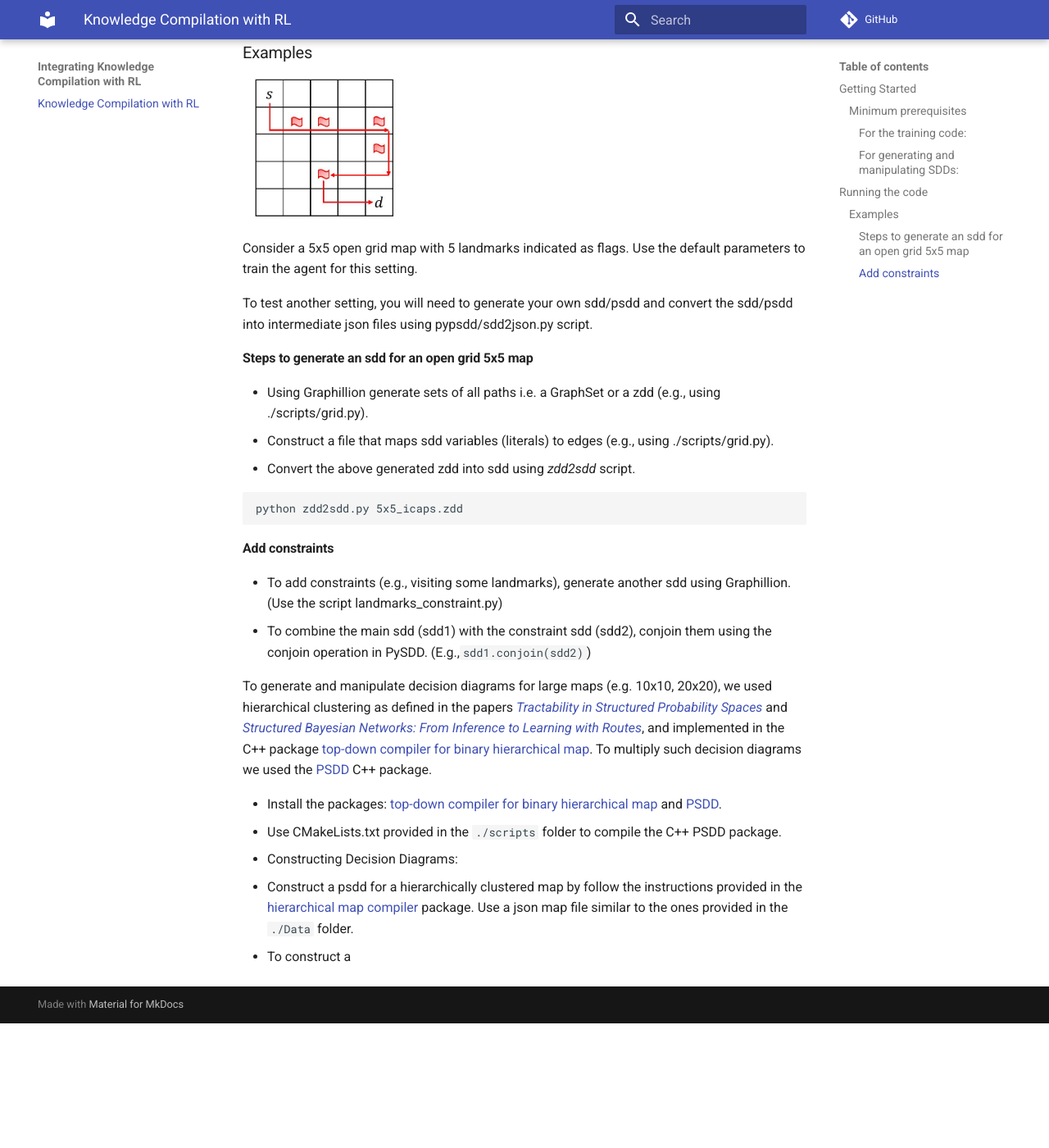
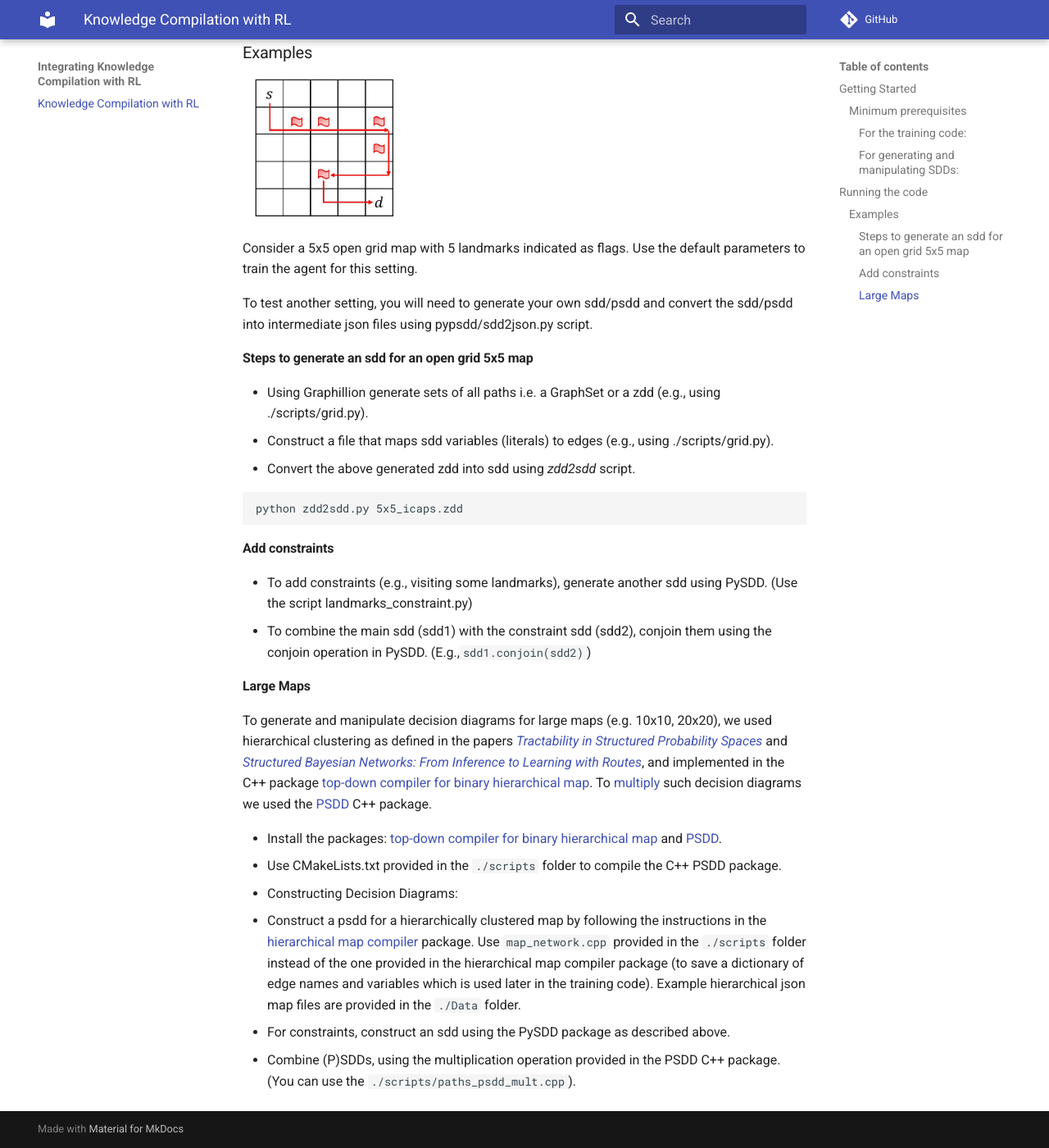
Before and after one commit to kushagra06/KCRL-Docs, an MkDocs documentation site: the page built from docs/index.md, in a window 1280 px wide and 1400 px high, scrolled down 1108 px. Shown: the whole window at 82% size. Built offline with MkDocs 1.6.1 and Material for MkDocs 9.7.7, drawn with Linux system fonts in a browser that asks for light colours; comment, search, counter and statistics services are not loaded; before the commit the page ends 2356 px from its top, so only the background shows below that.

Commit message:
Update index.md

````diff
--- a/docs/index.md
+++ b/docs/index.md
@@ -30,6 +30,7 @@ bash install.sh
 It is recommended to install all the dependencies in a conda environment.
 
 ## Running the code
+
 To start the training process with default parameters and settings, run
 ```
 python DCRL.py
@@ -46,6 +47,7 @@ Consider a 5x5 open grid map with 5 landmarks indicated as flags. Use the defaul
 To test another setting, you will need to generate your own sdd/psdd and convert the sdd/psdd into intermediate json files using pypsdd/sdd2json.py script.
 
 #### Steps to generate an sdd for an open grid 5x5 map
+
 * Using Graphillion generate sets of all paths i.e. a GraphSet or a zdd (e.g., using ./scripts/grid.py).
 * Construct a file that maps sdd variables (literals) to edges (e.g., using ./scripts/grid.py).
 * Convert the above generated zdd into sdd using *zdd2sdd* script.
@@ -53,13 +55,17 @@ To test another setting, you will need to generate your own sdd/psdd and convert
 python zdd2sdd.py 5x5_icaps.zdd
 ```
 #### Add constraints
-* To add constraints (e.g., visiting some landmarks), generate another sdd using Graphillion. (Use the script landmarks_constraint.py)
+
+* To add constraints (e.g., visiting some landmarks), generate another sdd using PySDD. (Use the script landmarks_constraint.py)
 * To combine the main sdd (sdd1) with the constraint sdd (sdd2), conjoin them using the conjoin operation in PySDD. (E.g.,`sdd1.conjoin(sdd2)`)
 
-To generate and manipulate decision diagrams for large maps (e.g. 10x10, 20x20), we used hierarchical clustering as defined in the papers [*Tractability in Structured Probability Spaces*](https://proceedings.neurips.cc/paper/2017/file/deb54ffb41e085fd7f69a75b6359c989-Paper.pdf) and [*Structured Bayesian Networks: From Inference to Learning with Routes*](https://ojs.aaai.org//index.php/AAAI/article/view/4796), and implemented in the C++ package [top-down compiler for binary hierarchical map](https://github.com/hahaXD/hierarchical_map_compiler). To multiply such decision diagrams we used the [PSDD](https://github.com/hahaXD/psdd) C++ package.
+#### Large Maps
+
+To generate and manipulate decision diagrams for large maps (e.g. 10x10, 20x20), we used hierarchical clustering as defined in the papers [*Tractability in Structured Probability Spaces*](https://proceedings.neurips.cc/paper/2017/file/deb54ffb41e085fd7f69a75b6359c989-Paper.pdf) and [*Structured Bayesian Networks: From Inference to Learning with Routes*](https://ojs.aaai.org//index.php/AAAI/article/view/4796), and implemented in the C++ package [top-down compiler for binary hierarchical map](https://github.com/hahaXD/hierarchical_map_compiler). To [multiply](https://proceedings.neurips.cc/paper/2016/file/5a7f963e5e0504740c3a6b10bb6d4fa5-Paper.pdf) such decision diagrams we used the [PSDD](https://github.com/hahaXD/psdd) C++ package.
 
 * Install the packages: [top-down compiler for binary hierarchical map](https://github.com/hahaXD/hierarchical_map_compiler) and [PSDD](https://github.com/hahaXD/psdd).
   * Use CMakeLists.txt provided in the `./scripts` folder to compile the C++ PSDD package.
 * Constructing Decision Diagrams:
-  * Construct a psdd for a hierarchically clustered map by follow the instructions provided in the [hierarchical map compiler](https://github.com/hahaXD/hierarchical_map_compiler) package. Use a json map file similar to the ones provided in the `./Data` folder.
-  * To construct a
+  * Construct a psdd for a hierarchically clustered map by following the instructions in the [hierarchical map compiler](https://github.com/hahaXD/hierarchical_map_compiler) package. Use `map_network.cpp` provided in the `./scripts` folder instead of the one provided in the hierarchical map compiler package (to save a dictionary of edge names and variables which is used later in the training code). Example hierarchical json map files are provided in the `./Data` folder.
+  * For constraints, construct an sdd using the PySDD package as described above.
+* Combine (P)SDDs, using the multiplication operation provided in the PSDD C++ package. (You can use the `./scripts/paths_psdd_mult.cpp`).
````
